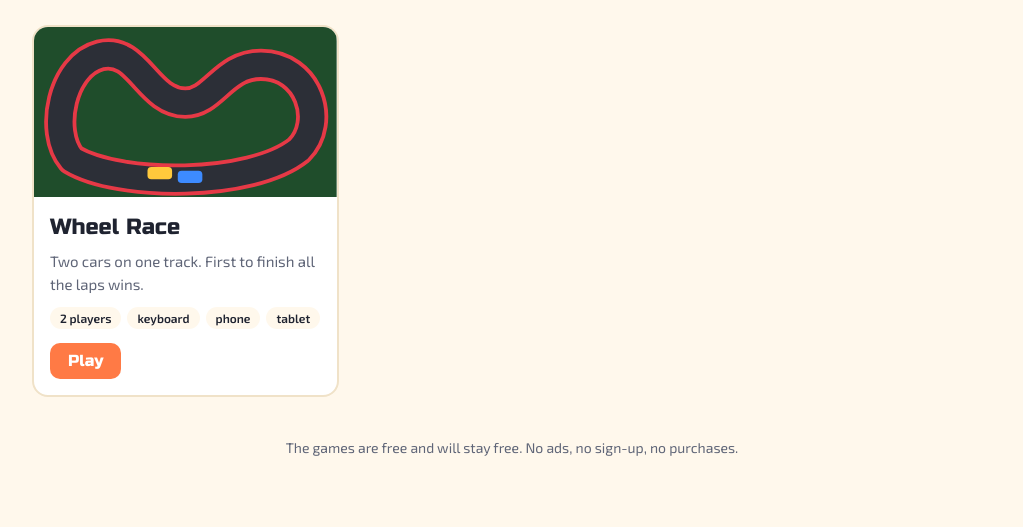
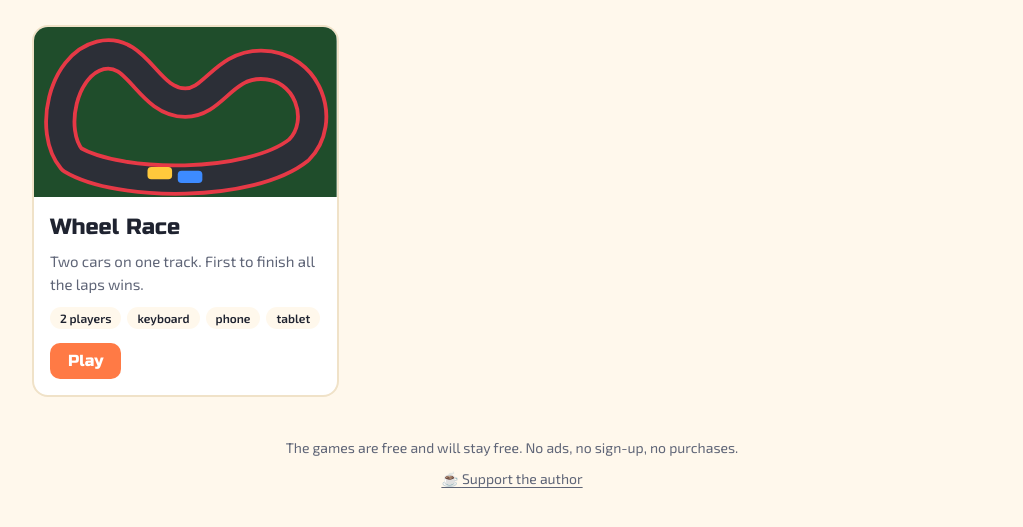
Before and after one commit to artem-vovchenko01/kids-games, a plain HTML site: page index.html in a window 1280 px wide. Shown: the part 171-698 px from the top of the page, without its empty margins (128-1151 px from the left). Drawn offline with Linux system fonts and the light colour scheme.

Commit message:
Show the support link (buycoffee.to)

```diff
--- a/index.html
+++ b/index.html
@@ -90,7 +90,7 @@ footer p{margin:0;max-width:60ch}
 
   <footer>
     <p data-i18n="free">Ігри безкоштовні й такими залишаться. Тут немає реклами, реєстрації та покупок.</p>
-    <a class="donate" id="donate" href="" target="_blank" rel="noopener" hidden>☕ <span data-i18n="donate">Підтримати автора</span></a>
+    <a class="donate" id="donate" href="https://buycoffee.to/artemvovchenko" target="_blank" rel="noopener">☕ <span data-i18n="donate">Підтримати автора</span></a>
   </footer>
 </div>
 
```
